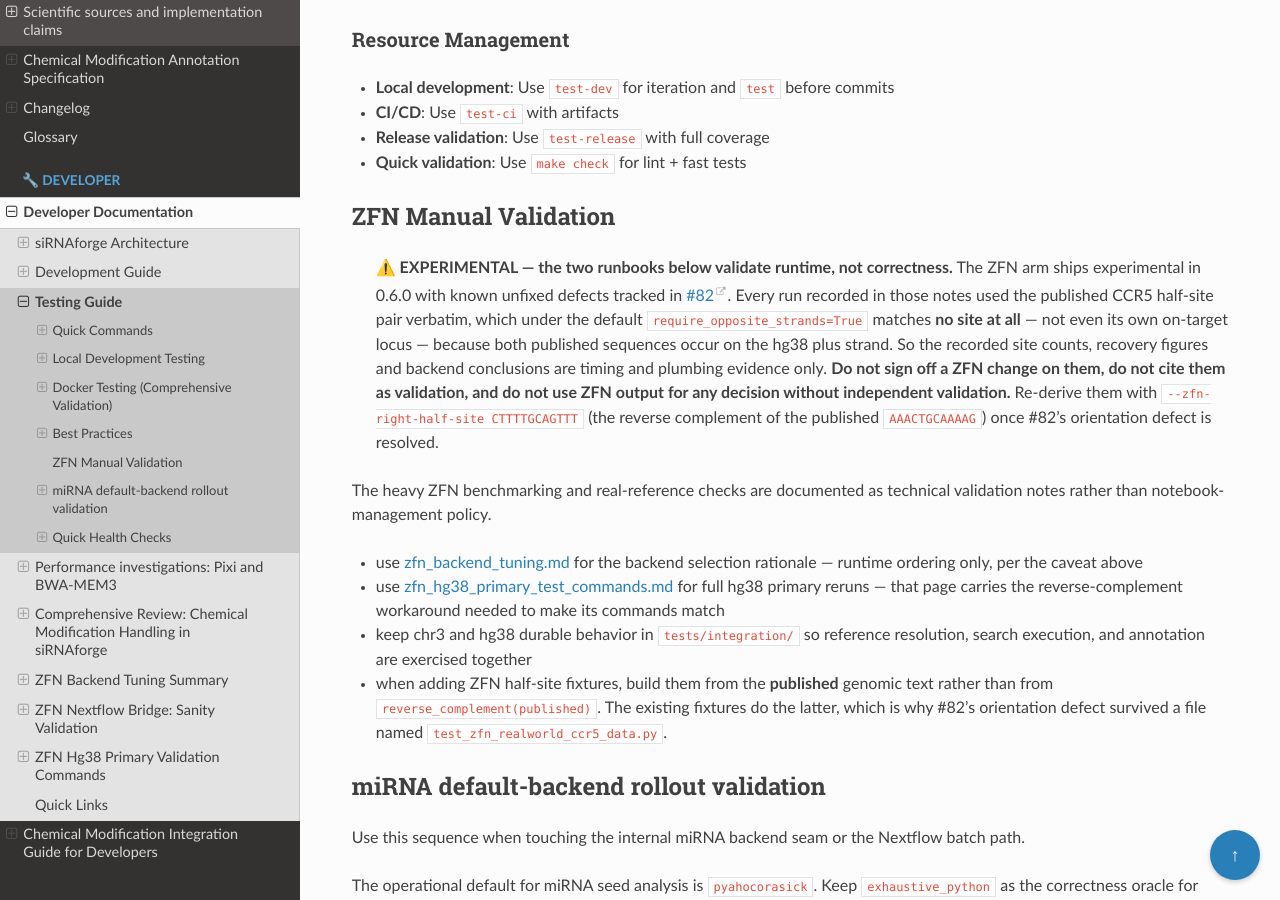
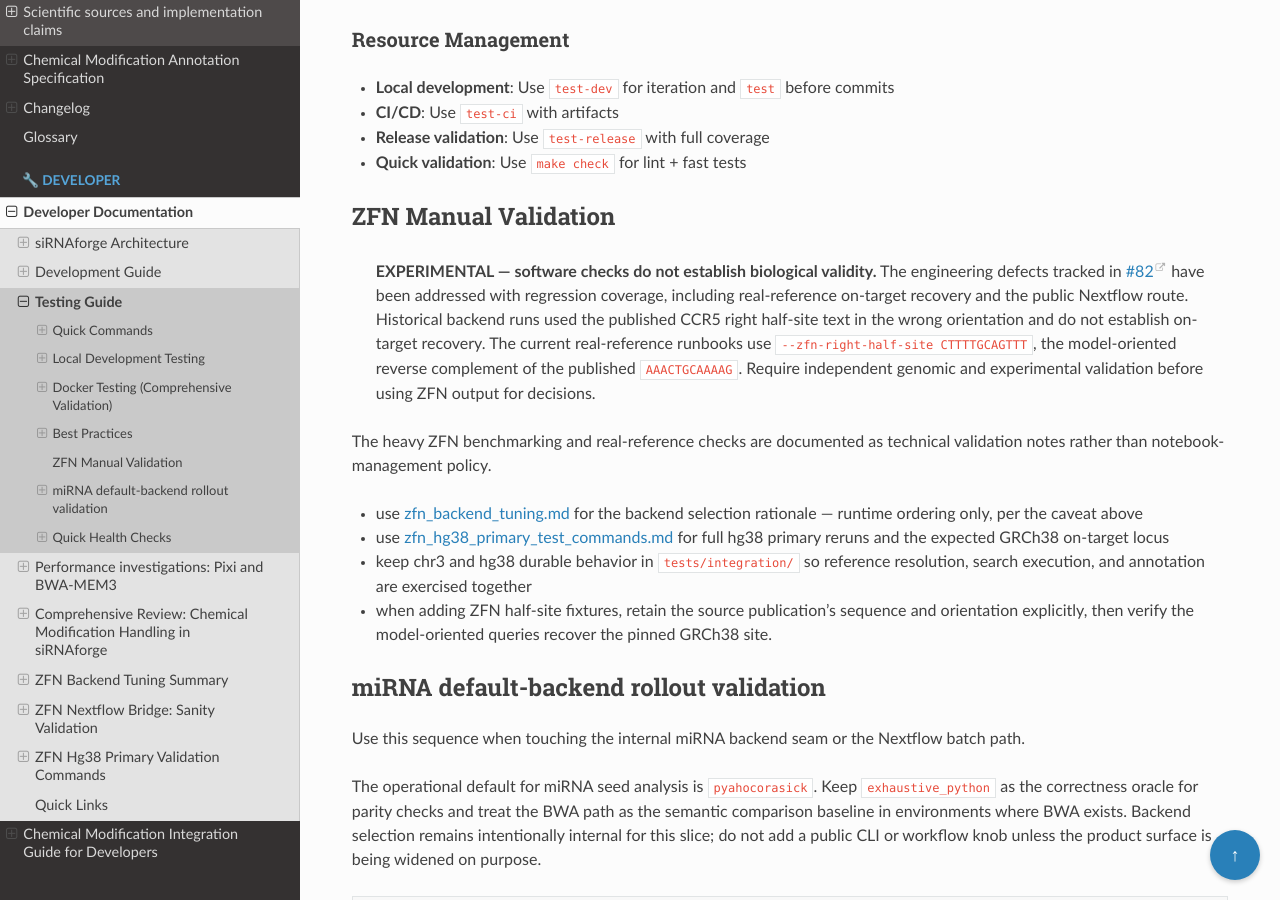
Before and after one commit to Austin-s-h/sirnaforge, a Sphinx documentation site: the page built from docs/developer/testing_guide.md, in a window 1280 px wide and 900 px high, scrolled down 6701 px. Built offline with Sphinx 7.4.7 and the Read the Docs theme 3.1.0, drawn with Linux system fonts in a browser that asks for light colours.

```diff
--- a/docs/developer/testing_guide.md
+++ b/docs/developer/testing_guide.md
@@ -319,23 +319,21 @@ docker run --rm -v $(pwd)/examples:/data sirnaforge:latest \
 
 ## ZFN Manual Validation
 
-> **⚠️ EXPERIMENTAL — the two runbooks below validate runtime, not correctness.** The ZFN arm ships
-> experimental in 0.6.0 with known unfixed defects tracked in
-> [#82](https://github.com/Austin-s-h/sirnaforge/issues/82). Every run recorded in those notes used
-> the published CCR5 half-site pair verbatim, which under the default `require_opposite_strands=True`
-> matches **no site at all** — not even its own on-target locus — because both published sequences
-> occur on the hg38 plus strand. So the recorded site counts, recovery figures and backend
-> conclusions are timing and plumbing evidence only. **Do not sign off a ZFN change on them, do not
-> cite them as validation, and do not use ZFN output for any decision without independent
-> validation.** Re-derive them with `--zfn-right-half-site CTTTTGCAGTTT` (the reverse complement of
-> the published `AAACTGCAAAAG`) once #82's orientation defect is resolved.
+> **EXPERIMENTAL — software checks do not establish biological validity.** The engineering defects
+> tracked in [#82](https://github.com/Austin-s-h/sirnaforge/issues/82) have been addressed with
+> regression coverage, including real-reference on-target recovery and the public Nextflow route.
+> Historical backend runs used the published CCR5 right half-site text in the wrong orientation and
+> do not establish on-target recovery. The current real-reference runbooks use
+> `--zfn-right-half-site CTTTTGCAGTTT`, the model-oriented reverse complement of the published
+> `AAACTGCAAAAG`. Require independent genomic and experimental validation before using ZFN output
+> for decisions.
 
 The heavy ZFN benchmarking and real-reference checks are documented as technical validation notes rather than notebook-management policy.
 
 - use [zfn_backend_tuning.md](zfn_backend_tuning.md) for the backend selection rationale — runtime ordering only, per the caveat above
-- use [zfn_hg38_primary_test_commands.md](zfn_hg38_primary_test_commands.md) for full hg38 primary reruns — that page carries the reverse-complement workaround needed to make its commands match
+- use [zfn_hg38_primary_test_commands.md](zfn_hg38_primary_test_commands.md) for full hg38 primary reruns and the expected GRCh38 on-target locus
 - keep chr3 and hg38 durable behavior in `tests/integration/` so reference resolution, search execution, and annotation are exercised together
-- when adding ZFN half-site fixtures, build them from the **published** genomic text rather than from `reverse_complement(published)`. The existing fixtures do the latter, which is why #82's orientation defect survived a file named `test_zfn_realworld_ccr5_data.py`.
+- when adding ZFN half-site fixtures, retain the source publication's sequence and orientation explicitly, then verify the model-oriented queries recover the pinned GRCh38 site.
 
 ## miRNA default-backend rollout validation
 
```
Also changed, not shown: docs/developer/performance_review.md (+40 -12 lines), 1 other file.
